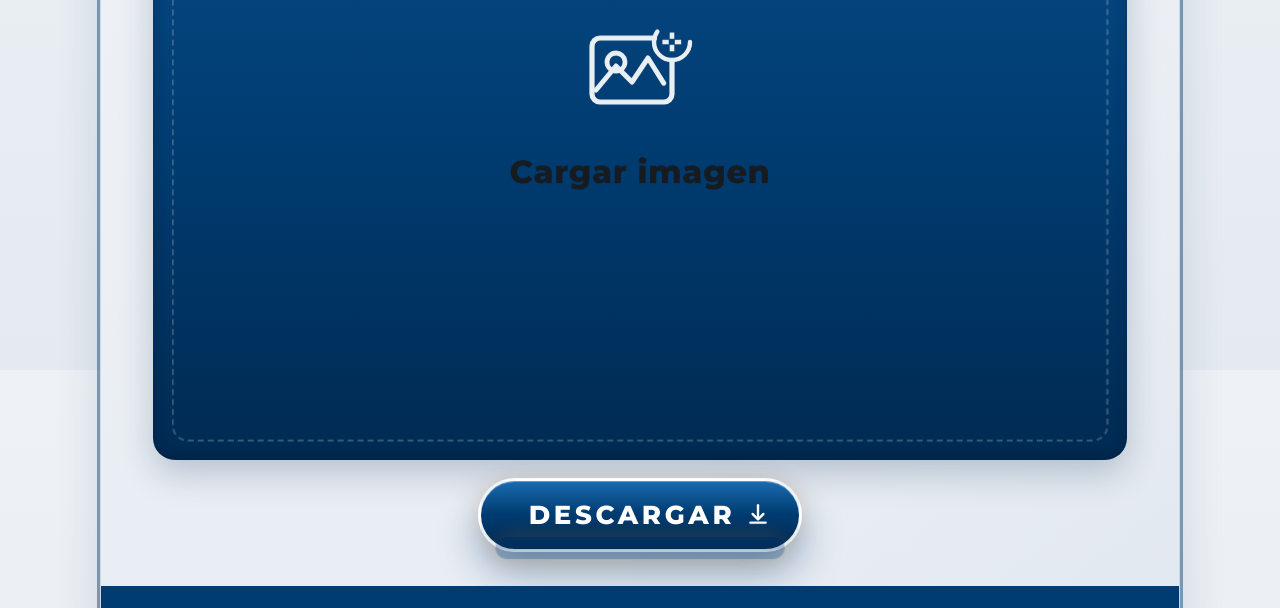
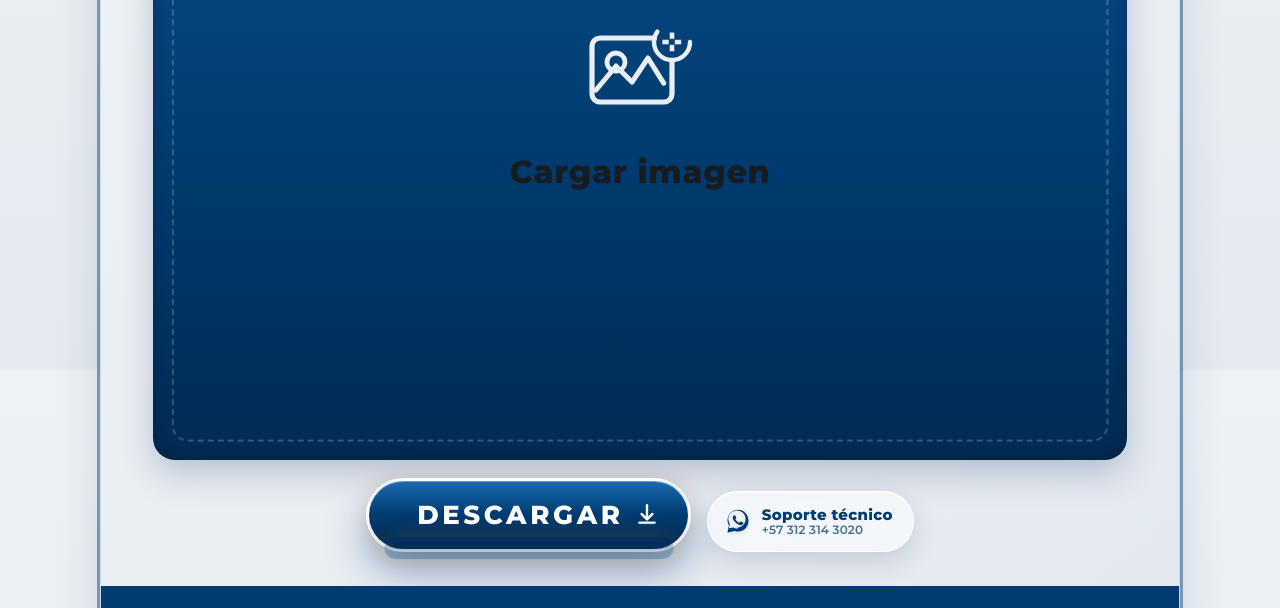
Before and after one commit to jobchallenger2025-del/wms_box_challenger, a plain HTML site: page index.html in a window 1280 px wide. Shown: the part 1230-1838 px from the top of the page. Drawn offline with nearby package versions, Linux system fonts and the light colour scheme.

Commit message:
Add files via upload

```diff
--- a/index.html
+++ b/index.html
@@ -723,10 +723,10 @@
     .btn-download {
       position: relative;
       isolation: isolate;
-      align-self: center;
+      align-self: auto;
       width: auto;
-      min-width: 320px;
-      max-width: 420px;
+      min-width: 280px;
+      max-width: 380px;
       flex-shrink: 0;
       border: 3px solid rgba(255, 255, 255, 0.92);
       border-radius: 999px;
@@ -982,6 +982,90 @@
 
     .btn-secondary.is-visible { display: block; }
 
+
+    /* Acciones: DESCARGAR + Soporte WhatsApp */
+    .actions-row {
+      display: flex;
+      align-items: center;
+      justify-content: center;
+      gap: 16px;
+      flex-shrink: 0;
+      width: 100%;
+      flex-wrap: nowrap;
+    }
+
+    .wa-float {
+      position: relative;
+      right: auto;
+      bottom: auto;
+      z-index: 2;
+      display: inline-flex;
+      align-items: center;
+      gap: 10px;
+      padding: 14px 20px 14px 16px;
+      border-radius: 999px;
+      text-decoration: none;
+      color: var(--navy);
+      font-family: inherit;
+      font-size: 15px;
+      font-weight: 700;
+      letter-spacing: 0.02em;
+      background: rgba(255, 255, 255, 0.55);
+      border: 1.5px solid rgba(255, 255, 255, 0.92);
+      -webkit-backdrop-filter: blur(14px) saturate(150%);
+      backdrop-filter: blur(14px) saturate(150%);
+      box-shadow:
+        0 10px 28px rgba(0, 42, 82, 0.16),
+        inset 0 1px 0 rgba(255, 255, 255, 0.85);
+      transition: transform 0.2s ease, background 0.2s ease, box-shadow 0.2s ease;
+      flex-shrink: 0;
+      white-space: nowrap;
+    }
+
+    .wa-float:hover,
+    .wa-float:focus-visible {
+      transform: translateY(-3px);
+      background: rgba(255, 255, 255, 0.72);
+      box-shadow:
+        0 14px 34px rgba(0, 42, 82, 0.2),
+        inset 0 1px 0 rgba(255, 255, 255, 0.95);
+      outline: none;
+    }
+
+    .wa-float:active {
+      transform: translateY(0) scale(0.98);
+    }
+
+    .wa-float__icon {
+      width: 28px;
+      height: 28px;
+      flex-shrink: 0;
+      display: block;
+      filter: drop-shadow(0 1px 2px rgba(0, 42, 82, 0.15));
+    }
+
+    .wa-float__text {
+      display: flex;
+      flex-direction: column;
+      line-height: 1.15;
+      white-space: nowrap;
+    }
+
+    .wa-float__text strong {
+      font-size: 15px;
+      font-weight: 800;
+      color: var(--navy);
+    }
+
+    .wa-float__text span {
+      font-size: 12px;
+      font-weight: 600;
+      color: rgba(0, 60, 113, 0.72);
+      letter-spacing: 0.01em;
+    }
+
+    #ficha.capturing .actions-row { display: none !important; }
+
     .toast {
       position: fixed;
       left: 50%;
@@ -1215,9 +1299,26 @@
           </label>
           <input id="fileInput" type="file" accept="image/*" capture="environment" />
 
-          <button type="button" class="btn-download" id="btnDownload" aria-label="Descargar ficha en JPG">
-            DESCARGAR
-          </button>
+          <div class="actions-row">
+            <button type="button" class="btn-download" id="btnDownload" aria-label="Descargar ficha en JPG">
+              DESCARGAR
+            </button>
+            <a
+                class="wa-float"
+                href="https://wa.me/573123143020?text=Hola%2C%20necesito%20soporte%20t%C3%A9cnico%20de%20Ficha%20T%C3%A9cnica%20WMS"
+                target="_blank"
+                rel="noopener noreferrer"
+                aria-label="Soporte técnico por WhatsApp"
+              >
+                <svg class="wa-float__icon" viewBox="0 0 32 32" aria-hidden="true">
+                  <path fill="#003c71" d="M16.01 3C9.39 3 4.02 8.37 4.02 14.98c0 2.1.55 4.15 1.6 5.96L4 29l8.25-1.57a12 12 0 0 0 3.76.6h.01c6.62 0 11.98-5.37 11.98-11.98C28 8.37 22.63 3 16.01 3zm0 21.9h-.01a9.9 9.9 0 0 1-5.04-1.38l-.36-.21-4.9.93.95-4.77-.24-.38a9.9 9.9 0 0 1-1.52-5.3c0-5.47 4.45-9.92 9.93-9.92 5.47 0 9.92 4.45 9.92 9.92 0 5.48-4.45 9.92-9.92 9.92zm5.44-7.42c-.3-.15-1.76-.87-2.03-.97-.27-.1-.47-.15-.67.15-.2.3-.77.97-.94 1.17-.17.2-.35.22-.65.07-.3-.15-1.26-.46-2.4-1.48-.89-.79-1.48-1.77-1.66-2.07-.17-.3-.02-.46.13-.61.13-.13.3-.35.45-.52.15-.17.2-.3.3-.5.1-.2.05-.37-.02-.52-.07-.15-.67-1.61-.92-2.2-.24-.58-.49-.5-.67-.5h-.57c-.2 0-.52.07-.79.37-.27.3-1.04 1.02-1.04 2.48s1.07 2.88 1.22 3.08c.15.2 2.1 3.2 5.08 4.49 1.9.82 2.64.89 3.59.75.58-.09 1.76-.72 2.01-1.41.25-.7.25-1.29.17-1.41-.07-.13-.27-.2-.57-.35z"/>
+                </svg>
+                <span class="wa-float__text">
+                  <strong>Soporte técnico</strong>
+                  <span>+57 312 314 3020</span>
+                </span>
+              </a>
+          </div>
         </div>
 
         <footer class="ficha-footer">
@@ -1807,5 +1908,6 @@
       btnDownload.addEventListener("click", downloadFicha);
     })();
   </script>
+
 </body>
 </html>
```
